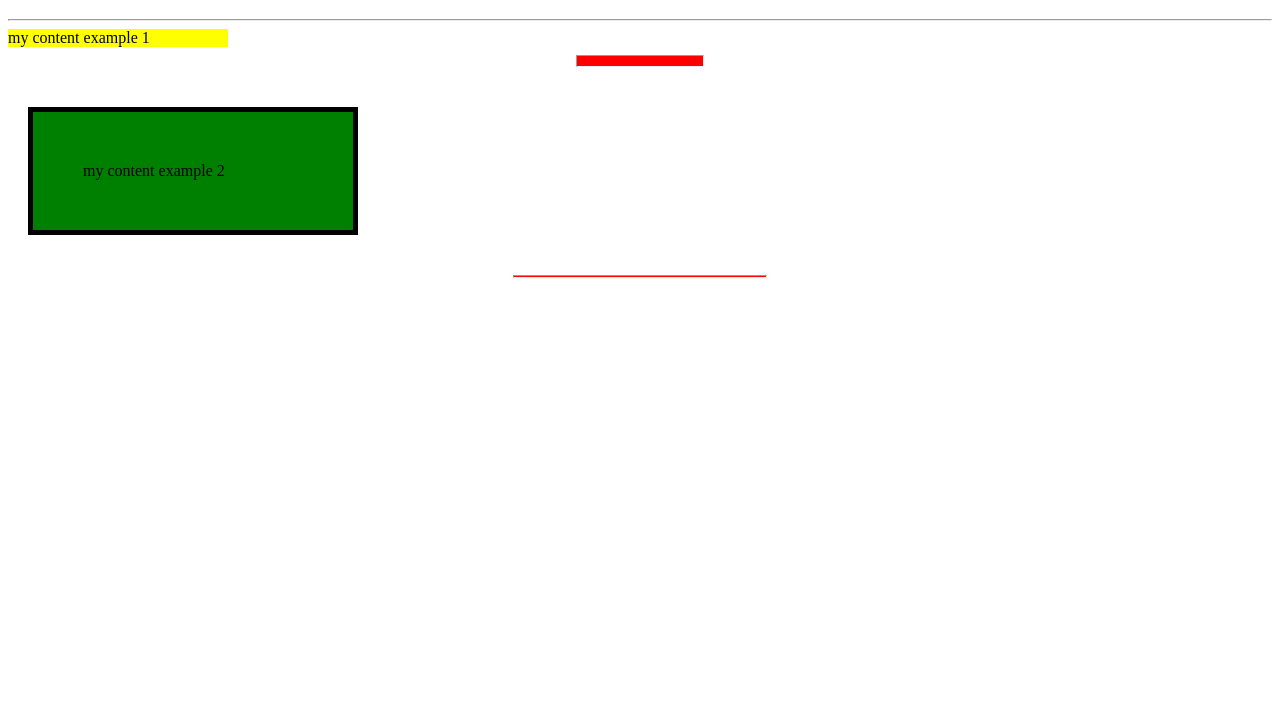
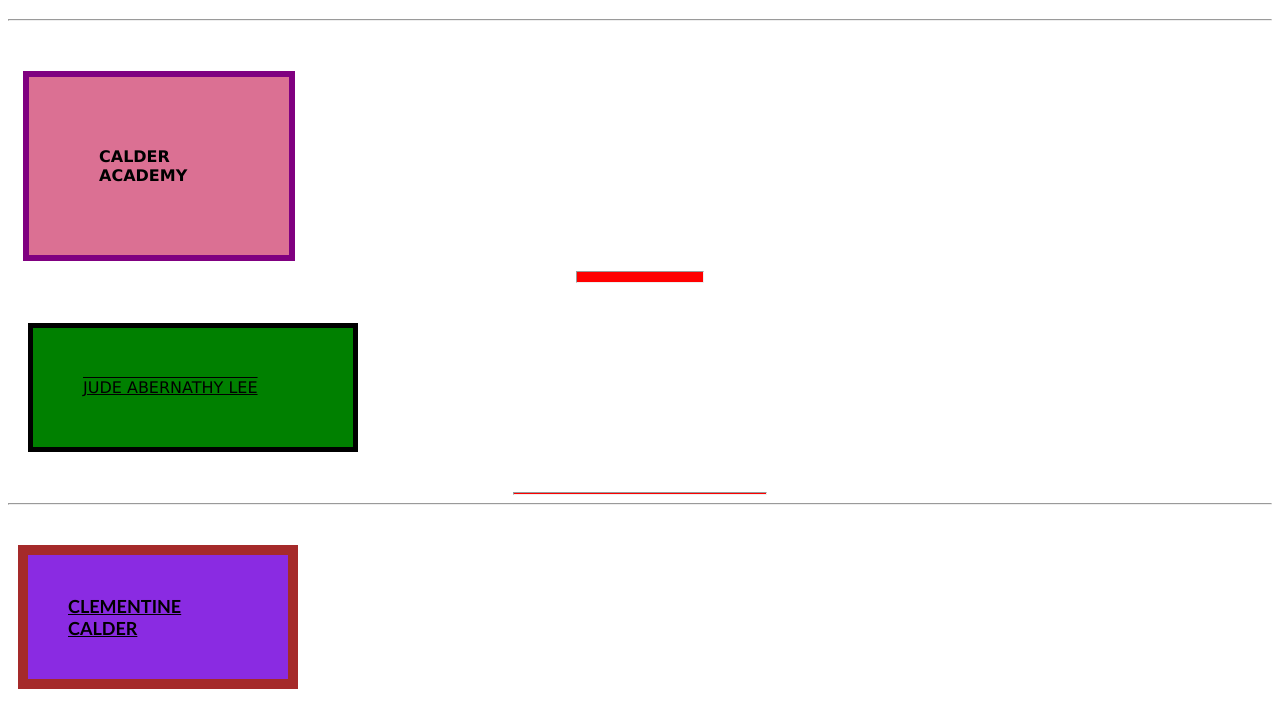
Before and after one commit to chukwunonyeeziashi/box-model, a plain HTML site: page index.html in a window 1280 px wide. Shown: the part 61-788 px from the top of the page. Drawn offline with Linux system fonts and the light colour scheme.

Commit message:
second commit

```diff
--- a/index.html
+++ b/index.html
@@ -3,15 +3,18 @@
 <head>
     <style>
         .example1{
-            width: 220px; background-color: yellow;
-            padding: 0px; border: 0px; margin: 0px;
+            width: 120px; background-color: palevioletred;
+            padding: 70px; border: 6px solid purple; margin: 50px 30px 10px 15px; font-family: Verdana, Geneva, Tahoma, sans-serif; font-weight: bold;
         }
         .example2{
             width: 220px;background-color: green;
-            padding: 50px; border: 5px solid black;margin: 40px 20px;
+            padding: 50px; border: 5px solid black;margin: 40px 20px; font-family: 'Lucida Sans', 'Lucida Sans Regular', 'Lucida Grande', 'Lucida Sans Unicode', Geneva, Verdana, sans-serif; text-decoration: overline underline; text-transform: unset;
         }
         hr{
             background-color: red;
+        }
+        #ily{
+            width:180px; background-color: blueviolet; padding: 40px; border: 10px solid brown; margin: 40px 10px; font-family: 'Trebuchet MS', 'Lucida Sans Unicode', 'Lucida Grande', 'Lucida Sans', Arial, sans-serif; font-weight: 700; font-size: large; text-decoration: underline;
         }
     </style>
     <meta charset="UTF-8">
@@ -21,9 +24,11 @@
 <body>
     <h1>Box model example</h1>
     <hr>
-    <p class="example1">my content example 1</p>
-    <hr style="width:10%; height:10px; color:blue;">
-    <p class="example2">my content example 2</p>
+    <p class="example1">CALDER ACADEMY</p>
+    <hr style="width:10%; height:10px; color:blue;"> </hr>
+    <p class="example2">JUDE ABERNATHY LEE</p>
     <hr style="width:20%; height:1px; color:blue;">
+    <hr>
+    <p id="ily">CLEMENTINE CALDER</p>
 </body>
 </html>
```
